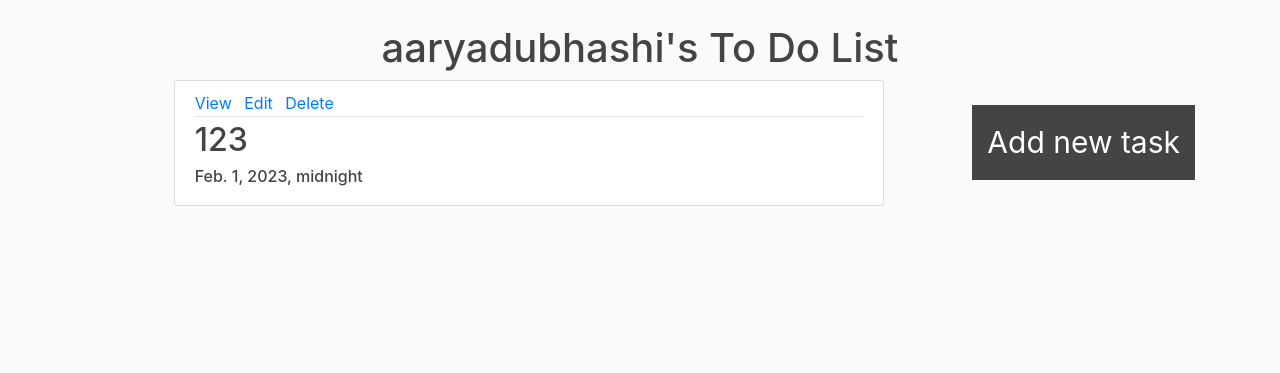
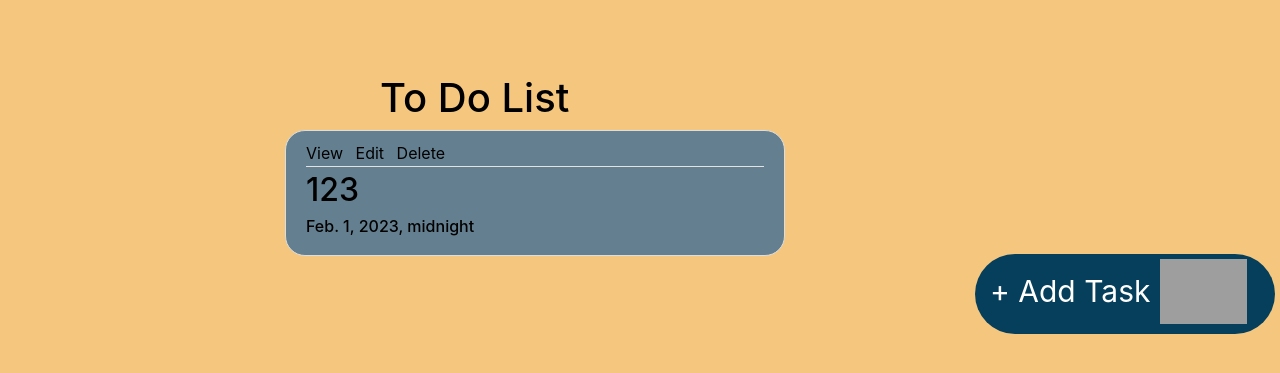
Before and after one commit to brian-baugher/BitCamp2023, a Django app: page / in a window 1280 px wide; the page is wider, and only the part inside the window is pictured. Shown: the part 56-429 px from the top of that part. Run offline with Django 4.2, Linux system fonts and the light colour scheme; a user stored in the database is signed in; data comes from the database, SQL or seed files in the repository; some libraries are stand-ins or nearby versions; grey boxes are pictures that could not be loaded.

Commit message:
styled the to add page

```diff
--- a/templates/to_do_list_app/main.html
+++ b/templates/to_do_list_app/main.html
@@ -52,9 +52,6 @@
             width: 100px; /* Set the width and height according to your image size */
             height: 100px;
         }
-        .login.button{
-            color: aqua;
-        }
 
     </style>
 </head>
--- a/templates/to_do_list_app/task_list.html
+++ b/templates/to_do_list_app/task_list.html
@@ -1,24 +1,48 @@
 {% extends 'base.html' %}
+{% load static %}
 
+{% block title %}
+<style>
+    .ToDoCustom{
+        position: relative;
+        left: 380px;
+        text-align: left;
+        color:black;
+    }
+</style>
+<h1 class = "ToDoCustom">To Do List </h1>
+{% endblock title %}
 
-{% block title %} <h1 align="center"> {{request.user}}'s To Do List </h1>{% endblock title %}
 
 
 {% block content %}
+    <style>
+        body{
+            background-color: #F5C77E;
+            font-family: 'Inter', sans-serif;
+            padding-top: 50px;
+        }
+        h3{
+            position: relative;
+            color: black;
+            left: 320 px;
+
+        }
+    </style>
     <tr>
         <th></th>
         <th></th>
     </tr>
     {% for task in tasks %}
-        <article class="media content-section" style="margin: auto">
+        <article class="media content-section" style="position: dynamic; background-color: #648090; width: 500px; border-radius: 20px; left: 0px;">
             <div class="media-body">
                 <div class="article-metadata">
-                    <a class="mr-2" href = "{% url 'task' task.id %}">View</a>
-                    <a class="mr-2" href = "{% url 'task-update' task.id %}">Edit</a>
-                    <a class="mr-2" href = "{% url 'task-delete' task.id %}">Delete</a>
+                    <a style="color: black;" class="mr-2" href = "{% url 'task' task.id %}">View</a>
+                    <a style="color: black;" class="mr-2" href = "{% url 'task-update' task.id %}">Edit</a>
+                    <a style="color: black;" class="mr-2" href = "{% url 'task-delete' task.id %}">Delete</a>
                 </div>
-                <h2><a class="article-title">{{task.title}} </a></h2>
-                <h6>{{task.deadline}}</h6>
+                <h2><a style="color: black;" class="article-title">{{task.title}} </a></h2>
+                <h6 style="color: black;">{{task.deadline}}</h6>
 
             </div>
         </article>
@@ -30,14 +54,28 @@
 {% block sidebar %}
     <style>
         .btn-custom {
+            position: absolute;
+            left: 975px;
             padding: 15px;
             font-size: 30px;
             fill: #444444;
             text-align: center;
+            top: 310px;
             align-self: center;
-            background: #444444;
+            background: #053F5C;
             color: white;
+            border-radius: 50px;
+        }
+        img{
+            position: absolute;
+            left: 1160px;
+            height: 65px;
+            top: 315px;
+
         }
     </style>
-    <a class="btn-custom" href="{% url 'task-create' %}" role="button">Add new task</a>
+    <a class="btn-custom" href="{% url 'task-create' %}" role="button" style="width: 300px; height: 80px; text-align:left;">+ Add Task  </a>
+    <img class = "image-container" src="{% static "to_do_list_app/media/image(3).png" %}" />
+
+
 {% endblock sidebar %}
```
